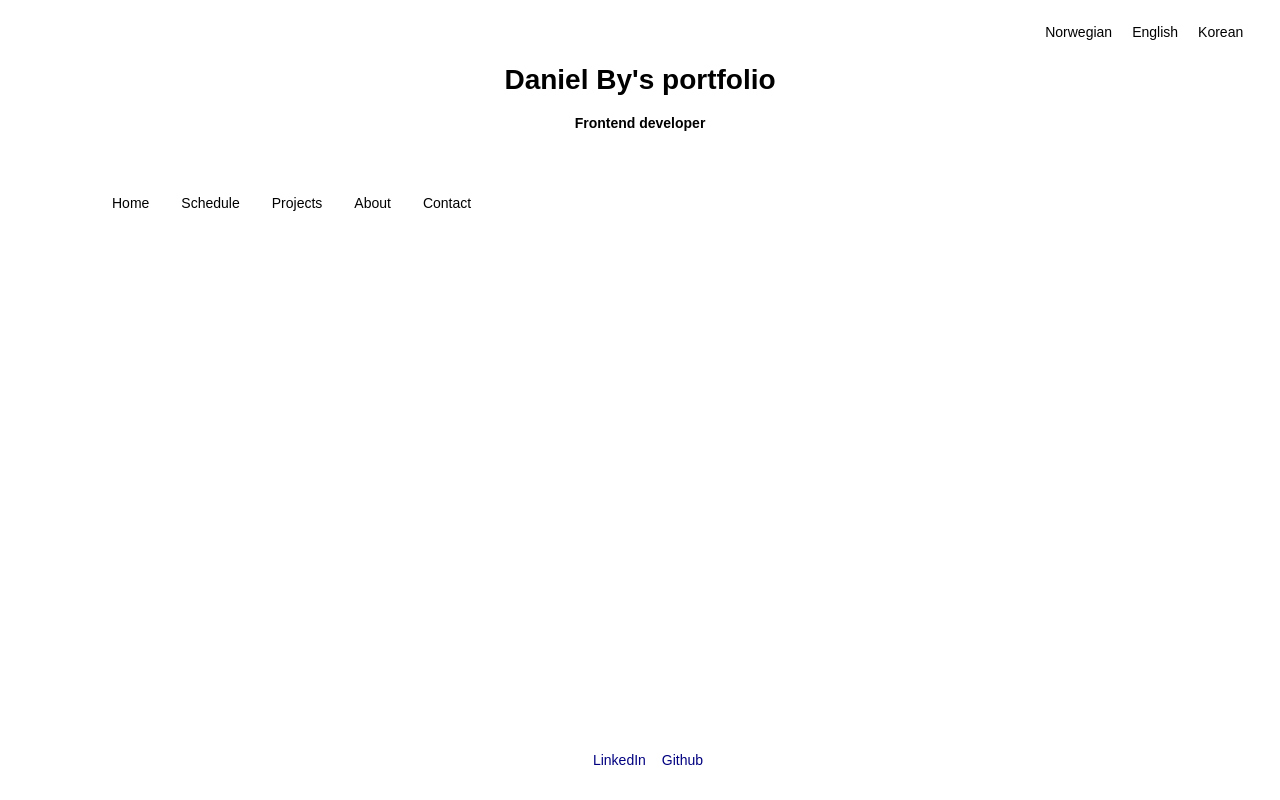
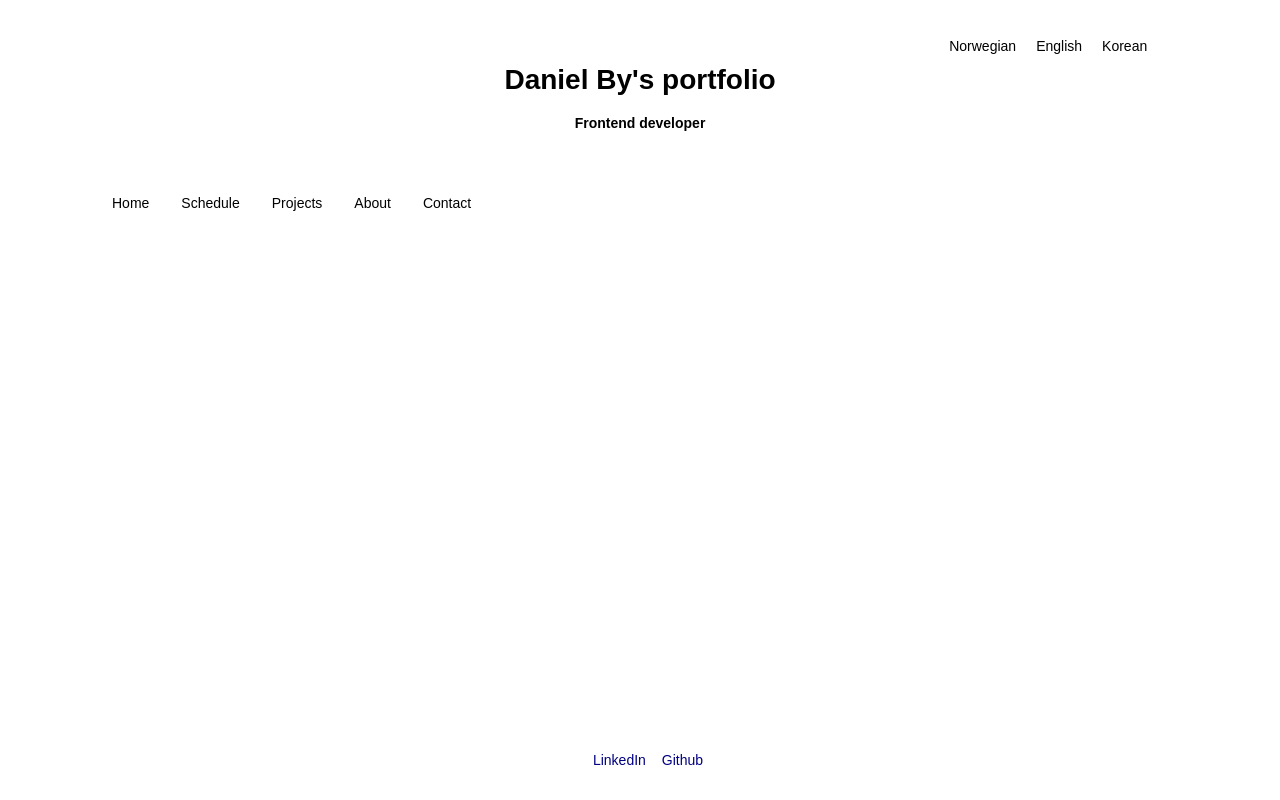
Before and after one commit to Danielsby/homepage, a React (Create React App) app: page / in a window 1280 px wide. Shown: the top 800 px of the page. Built offline with nearby package versions, Linux system fonts and the light colour scheme.

Commit message:
Language-bar position.

```diff
--- a/src/global/css/components/_navigationBars.scss
+++ b/src/global/css/components/_navigationBars.scss
@@ -29,9 +29,11 @@
 }
 
 .languages {
+  margin-right: 6rem;
+
   ul {
     list-style-type: none;
-    margin: 0;
+    margin-left: 0;
     padding: 0;
     overflow: hidden;
     //background-color: #E5E1D6;
```
